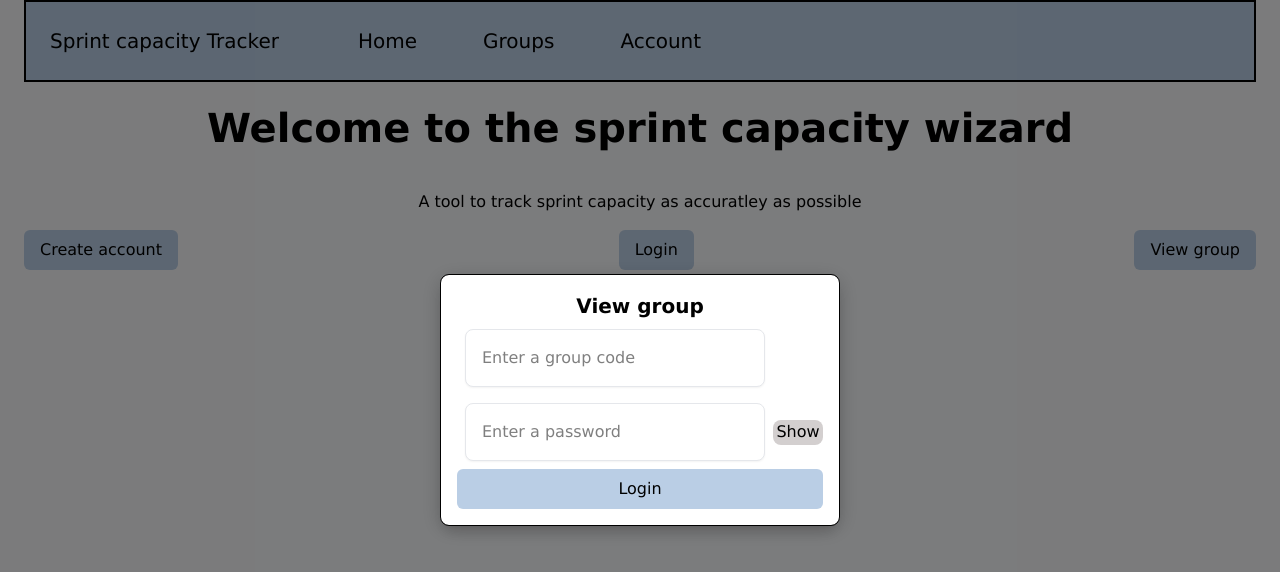
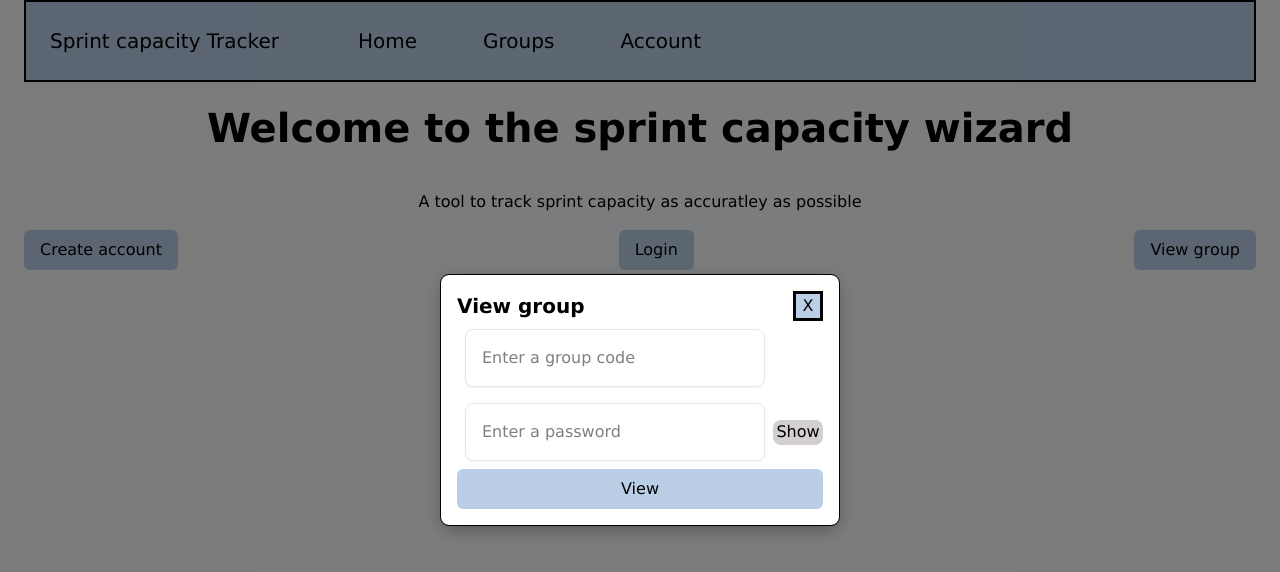
Before and after one commit to SamAld06/sprint-capacity-tracker, a Next.js app: page / in a window 1280 px wide. Both pictures are taken after a click on the button "View group". Shown: the top 572 px of the page. Built offline with nearby package versions, Linux system fonts and the light colour scheme.

Commit message:
SCT-40 Enable group form to work

```diff
--- /dev/null
+++ b/src/app/api/group/view/route.ts
@@ -0,0 +1,38 @@
+import bcrypt from "bcrypt";
+import { NextResponse } from "next/server";
+import { supabase } from "../../_libs/supabaseclient";
+
+export async function POST(request: Request) {
+  const { password, groupcode } = await request.json();
+  if (!groupcode || !password) {
+    return NextResponse.json(
+      { error: "groupcode / password is missing" },
+      { status: 400 },
+    );
+  }
+
+  const { data, error: fetchError } = await supabase
+  .from("groups")
+  .select("grouphashedpassword")
+  .eq("groupcode", groupcode)
+  .single();
+
+  if (fetchError || !data) {
+    return NextResponse.json(
+        { error: "Group not found"},
+        { status: 404}
+    );
+  }
+
+  const storedHashedPassword = data?.grouphashedpassword
+  const doPasswordsMatch = await bcrypt.compare(password, storedHashedPassword)
+
+  if (!doPasswordsMatch) {
+    return NextResponse.json(
+        { error: "Current password is incorrect"},
+        { status: 401 }
+    );
+  }
+
+  return NextResponse.json({ success: true });
+}
--- a/src/app/group/capacity/page.tsx
+++ b/src/app/group/capacity/page.tsx
@@ -31,7 +31,7 @@ export default function Capacity() {
       setErr("No group code could be retrieved");
       return;
     }
-    const res = await fetch(`http://localhost:3000/api/group/capacity?groupcode=${groupcode}`, {
+    const res = await fetch(`/api/group/capacity?groupcode=${groupcode}`, {
       method: "POST",
       headers: { "Content-Type": "application/json" },
       body: JSON.stringify(data),
--- a/src/app/page.tsx
+++ b/src/app/page.tsx
@@ -9,14 +9,6 @@ import Link from "next/link";
 export default function Home() {
   const [error, setError] = useState("");
   const [isOpen, setIsOpen] = useState<boolean>(false);
-  const handleSubmit = async (e: React.FormEvent) => {
-        const res = await fetch(`http://localhost:3000/api/group/sprint?groupcode=${groupData.groupcode}`, {
-          method: "get",
-        });
-        if (res.ok) {
-          window.location.href = `/group/dashboard?groupcode=${groupcode}`;
-        }
-      };
   return (
     <main className={styles.root}>
       <NavBar />
@@ -38,7 +30,6 @@ export default function Home() {
       {isOpen && (
         <ViewGroupForm
           onClose={() => setIsOpen(false)}
-          onSubmit={handleSubmit}
         />
       )}
     </main>
--- a/src/components/view-group-form/styles.module.css
+++ b/src/components/view-group-form/styles.module.css
@@ -101,3 +101,19 @@
     border-radius: 0.5rem;
     padding: 0.5rem;
 }
+
+.headerWrapper {
+    display: flex;
+    flex-direction: row;
+    justify-content: space-between;
+}
+
+.closeButton {
+    background-color: #bacee5;
+    border-style: solid;
+    border-width: 0.2rem;
+    border-color: black;
+    width: 30px;
+    height: 30px;
+    cursor: pointer;
+}
--- a/src/components/view-group-form/viewGroupForm.tsx
+++ b/src/components/view-group-form/viewGroupForm.tsx
@@ -3,49 +3,41 @@ import styles from "./styles.module.css";
 
 export interface ViewGroupFormProps {
   onClose: () => void;
-  onSubmit: (data: sprint) => void;
 }
 
-export const ViewGroupForm = ({
-  onClose,
-  onSubmit,
-}: ViewGroupFormProps) => {
+export const ViewGroupForm = ({ onClose }: ViewGroupFormProps) => {
   const [groupcode, setgroupcode] = useState("");
   const [password, setpassword] = useState("");
   const [showPassword, setShowPassword] = useState<boolean>(false);
   const [error, setError] = useState("");
   const handleSubmit = async (e: React.FormEvent) => {
-    const payload = {
-      groupcode: groupcode,
-      sprintid: Number(currentSprint),
-      planned: Number(workPlanned),
-      added: Number(workAdded),
-      removed: Number(workRemoved),
-      totalcompleted: Number(workCompleted),
-      totalmd: Number(totalMd),
-      plannedcompleteddifference: getSprintCompletionDifference(Number(workCompleted), Number(workPlanned))
-    };
     e.preventDefault();
-    if (
-      currentSprint == null ||
-      workPlanned == null ||
-      workAdded == null ||
-      workRemoved == null ||
-      workCompleted == null ||
-      totalMd == null ||
-      completionDifference == null
-    ) {
-      alert("All fields must be filled");
-      return;
+    const res = await fetch(
+      `/api/group/view`,
+      {
+        method: "POST",
+        headers: {
+          "Content-Type": "application/json"
+        },
+        body: JSON.stringify({groupcode, password})
+      },
+    );
+    const data = await res.json();
+    if (res.ok) {
+      window.location.href = `/group/dashboard?groupcode=${groupcode}`;
+    } else {
+      setError(data.error || "Group code or password credentials are incorrect")
     }
-    await onSubmit(payload);
   };
-return (
+  return (
     <div className={styles.formRoot}>
-          <div className={styles.modal}>
+      <div className={styles.modal}>
         <form onSubmit={handleSubmit} className={styles.form}>
           <div className={styles.headerWrapper}>
             <p className={styles.formTitle}>View group</p>
+            <button type="button" onClick={onClose} className={styles.closeButton}>
+              X
+            </button>
           </div>
           <div className={styles.inputsWrapper}>
             <input
@@ -71,10 +63,10 @@ return (
               </button>
             </div>
           </div>
-          <button className={styles.button}>Login</button>
+          <button className={styles.button}>View</button>
           {error && <p className={styles.error}>{error}</p>}
         </form>
-        </div>
-        </div>
-)
-}
+      </div>
+    </div>
+  );
+};
```
